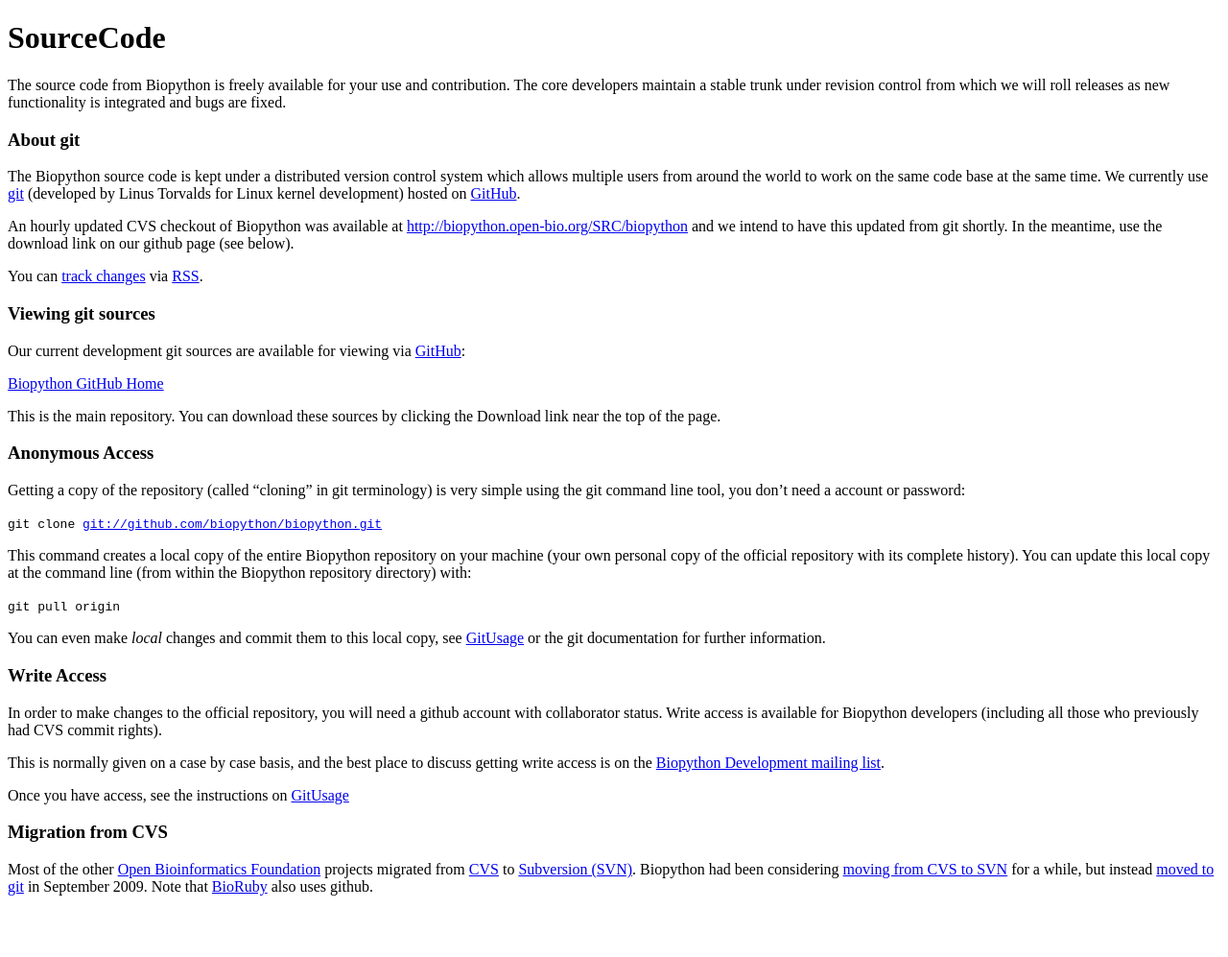
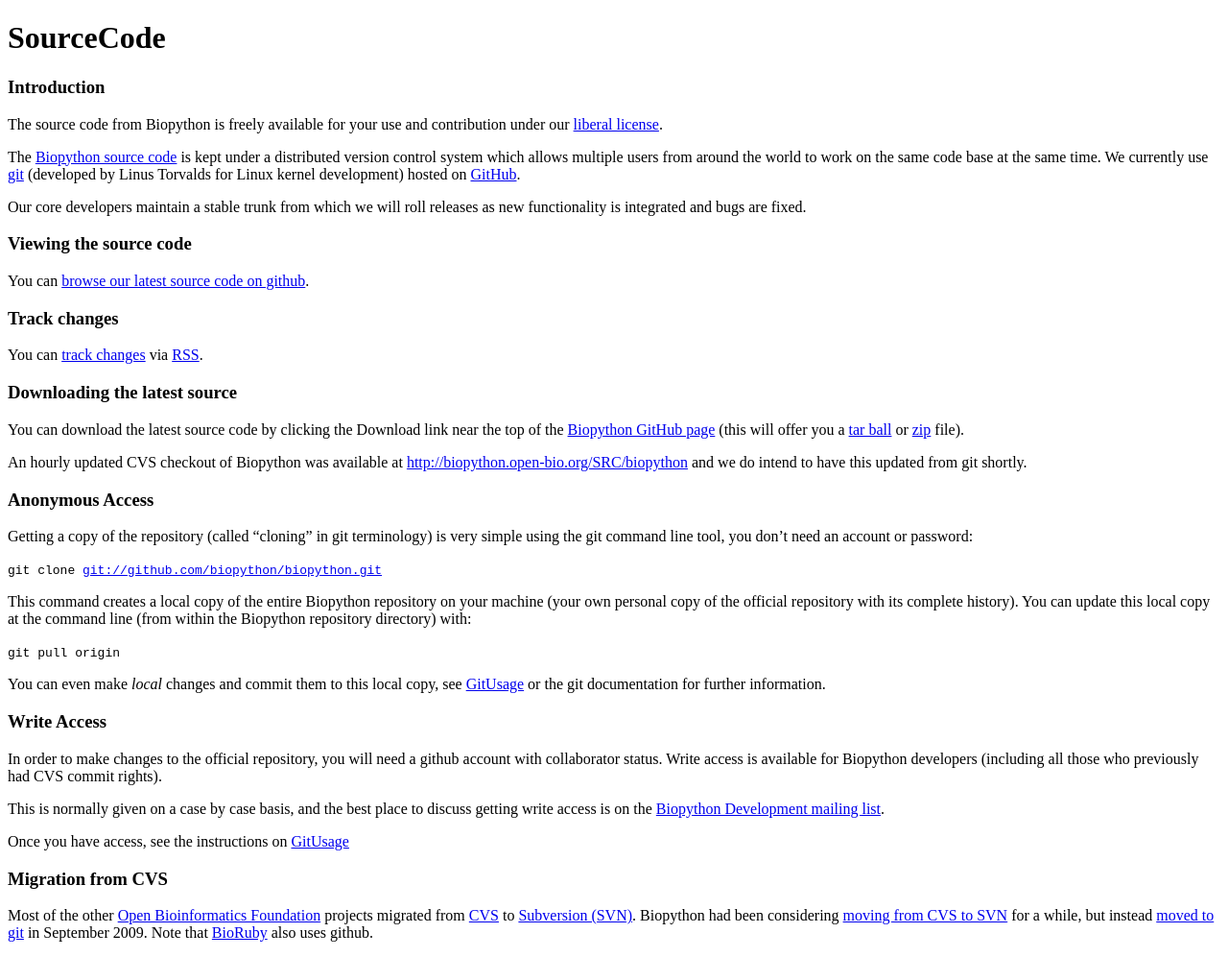
Before and after one commit to biopython/biopython.github.io, a Jekyll site: the page built from wiki/SourceCode.md, in a window 1280 px wide. Shown: the whole page at 96% size. Built offline with Jekyll 4.4.1, drawn with Linux system fonts in a browser that asks for light colours; before the commit the page ends 949 px from its top, so only the background shows below that.

Commit message:
Polishing layout

```diff
--- a/wiki/SourceCode.md
+++ b/wiki/SourceCode.md
@@ -4,43 +4,50 @@ permalink: wiki/SourceCode
 layout: wiki
 ---
 
+### Introduction
+
 The source code from Biopython is freely available for your use and
-contribution. The core developers maintain a stable trunk under revision
-control from which we will roll releases as new functionality is
-integrated and bugs are fixed.
+contribution under our [liberal
+license](http://www.biopython.org/DIST/LICENSE).
 
-### About git
-
-The Biopython source code is kept under a distributed version control
-system which allows multiple users from around the world to work on the
-same code base at the same time. We currently use
+The [Biopython source code](http://github.com/biopython/biopython) is
+kept under a distributed version control system which allows multiple
+users from around the world to work on the same code base at the same
+time. We currently use
 [git](http://en.wikipedia.org/wiki/Git_%28software%29) (developed by
 Linus Torvalds for Linux kernel development) hosted on
 [GitHub](http://github.com).
 
-An hourly updated CVS checkout of Biopython was available at
-<http://biopython.open-bio.org/SRC/biopython> and we intend to have this
-updated from git shortly. In the meantime, use the download link on our
-github page (see below).
+Our core developers maintain a stable trunk from which we will roll
+releases as new functionality is integrated and bugs are fixed.
+
+### Viewing the source code
+
+You can [browse our latest source code on
+github](http://github.com/biopython/biopython).
+
+### Track changes
 
 You can [track changes](Tracking_commits "wikilink") via
 [RSS](wp:RSS_(file_format) "wikilink").
 
-### Viewing git sources
+### Downloading the latest source
 
-Our current development git sources are available for viewing via
-[GitHub](http://github.com/):
+You can download the latest source code by clicking the Download link
+near the top of the [Biopython GitHub
+page](http://github.com/biopython/biopython) (this will offer you a [tar
+ball](http://github.com/biopython/biopython/tarball/master) or
+[zip](http://github.com/biopython/biopython/zipball/master) file).
 
-[Biopython GitHub Home](http://github.com/biopython/biopython)
-
-This is the main repository. You can download these sources by clicking
-the Download link near the top of the page.
+An hourly updated CVS checkout of Biopython was available at
+<http://biopython.open-bio.org/SRC/biopython> and we do intend to have
+this updated from git shortly.
 
 ### Anonymous Access
 
 Getting a copy of the repository (called "cloning" in git terminology)
-is very simple using the git command line tool, you don't need a account
-or password:
+is very simple using the git command line tool, you don't need an
+account or password:
 
 `git clone `[`git://github.com/biopython/biopython.git`](git://github.com/biopython/biopython.git)
 
```
Also changed, not shown: 1 other file.
